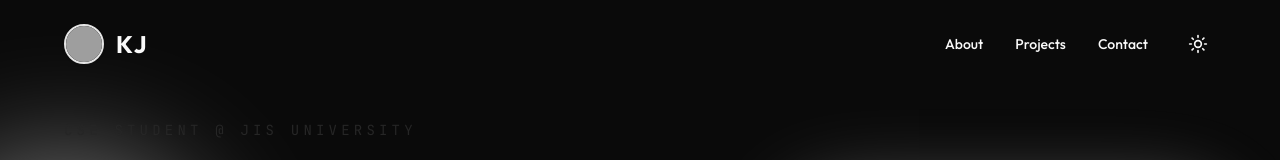
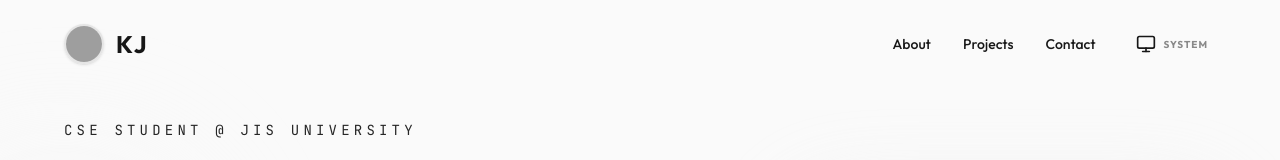
Before and after one commit to iamkumaresh/kumaresh-portfolio, a React (Vite) app: page / in a window 1280 px wide. Shown: the top 160 px of the page. Built offline with nearby package versions, Linux system fonts and the light colour scheme; grey boxes are pictures that could not be loaded.

Commit message:
theme updated

```diff
--- a/src/App.tsx
+++ b/src/App.tsx
@@ -1,5 +1,5 @@
 import { motion, AnimatePresence } from "motion/react";
-import { Github, Linkedin, Mail, ExternalLink, Code2, Palette, Terminal, User, Facebook, Instagram, Phone, Download, Sun, Moon, Menu, X, ChevronUp, Send, CheckCircle, Loader2 } from "lucide-react";
+import { Github, Linkedin, Mail, ExternalLink, Code2, Palette, Terminal, User, Facebook, Instagram, Phone, Download, Sun, Moon, Menu, X, ChevronUp, Send, CheckCircle, Loader2, Monitor } from "lucide-react";
 import React, { useState, useEffect, useRef } from "react";
 
 const Navbar = ({ theme, toggleTheme }: { theme: string, toggleTheme: () => void }) => {
@@ -59,10 +59,13 @@ const Navbar = ({ theme, toggleTheme }: { theme: string, toggleTheme: () => void
           </div>
           <button
             onClick={toggleTheme}
-            className="p-2 rounded-full hover:bg-neutral-200 dark:hover:bg-neutral-800 transition-colors"
+            className="p-2 rounded-full hover:bg-neutral-200 dark:hover:bg-neutral-800 transition-colors flex items-center gap-2"
             aria-label="Toggle theme"
           >
-            {theme === "light" ? <Moon size={20} /> : <Sun size={20} />}
+            {theme === "light" && <Moon size={20} />}
+            {theme === "dark" && <Sun size={20} />}
+            {theme === "system" && <Monitor size={20} />}
+            <span className="text-[10px] uppercase tracking-widest font-bold opacity-50">{theme}</span>
           </button>
         </div>
 
@@ -70,9 +73,11 @@ const Navbar = ({ theme, toggleTheme }: { theme: string, toggleTheme: () => void
         <div className="flex md:hidden items-center gap-4">
           <button
             onClick={toggleTheme}
-            className="p-2 rounded-full hover:bg-neutral-100 dark:hover:bg-neutral-800 transition-colors"
+            className="p-2 rounded-full hover:bg-neutral-100 dark:hover:bg-neutral-800 transition-colors flex items-center gap-2"
           >
-            {theme === "light" ? <Moon size={20} /> : <Sun size={20} />}
+            {theme === "light" && <Moon size={20} />}
+            {theme === "dark" && <Sun size={20} />}
+            {theme === "system" && <Monitor size={20} />}
           </button>
           <button
             onClick={() => setIsMobileMenuOpen(!isMobileMenuOpen)}
@@ -719,19 +724,43 @@ const Footer = () => {
 };
 
 export default function Portfolio() {
-  const [theme, setTheme] = useState("dark");
+  const [theme, setTheme] = useState(() => {
+    if (typeof window !== 'undefined') {
+      const saved = localStorage.getItem("theme");
+      if (saved) return saved;
+      return "system";
+    }
+    return "dark";
+  });
 
   useEffect(() => {
-    const savedTheme = localStorage.getItem("theme") || "dark";
-    setTheme(savedTheme);
-    document.documentElement.classList.toggle("dark", savedTheme === "dark");
-  }, []);
+    const applyTheme = (t: string) => {
+      if (t === "system") {
+        const prefersDark = window.matchMedia('(prefers-color-scheme: dark)').matches;
+        document.documentElement.classList.toggle("dark", prefersDark);
+      } else {
+        document.documentElement.classList.toggle("dark", t === "dark");
+      }
+    };
+
+    applyTheme(theme);
+
+    if (theme === "system") {
+      const mediaQuery = window.matchMedia('(prefers-color-scheme: dark)');
+      const handleChange = (e: MediaQueryListEvent) => {
+        document.documentElement.classList.toggle("dark", e.matches);
+      };
+      mediaQuery.addEventListener('change', handleChange);
+      return () => mediaQuery.removeEventListener('change', handleChange);
+    }
+  }, [theme]);
 
   const toggleTheme = () => {
-    const newTheme = theme === "light" ? "dark" : "light";
-    setTheme(newTheme);
-    localStorage.setItem("theme", newTheme);
-    document.documentElement.classList.toggle("dark", newTheme === "dark");
+    const themes = ["light", "dark", "system"];
+    const nextIndex = (themes.indexOf(theme) + 1) % themes.length;
+    const nextTheme = themes[nextIndex];
+    setTheme(nextTheme);
+    localStorage.setItem("theme", nextTheme);
   };
 
   return (
```
